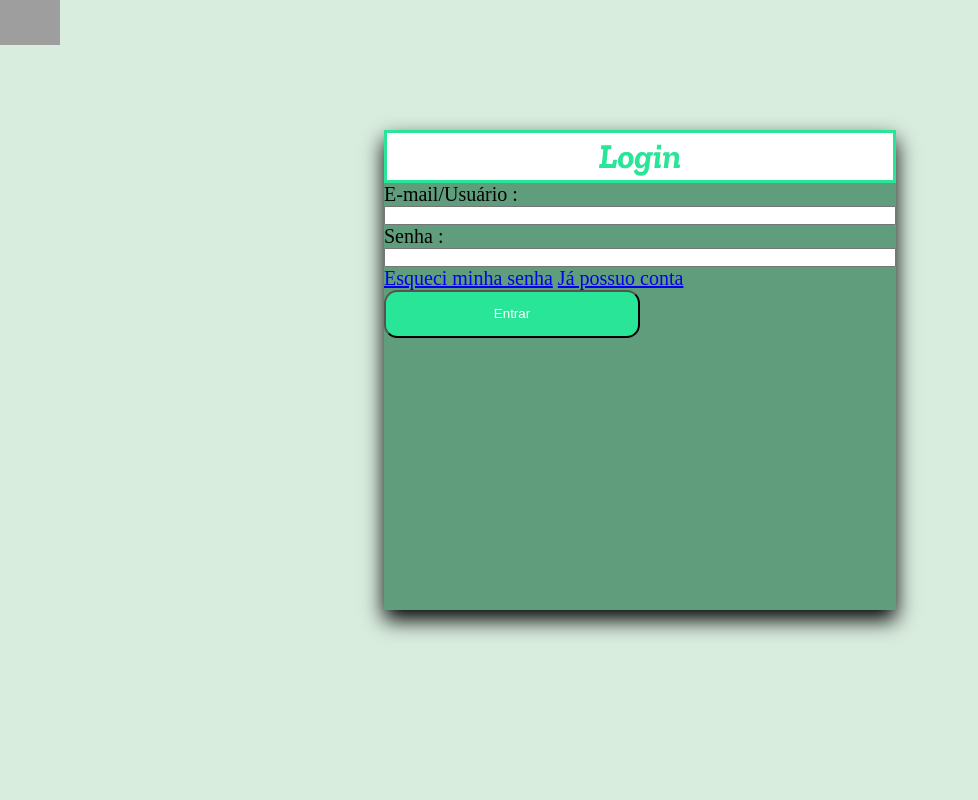
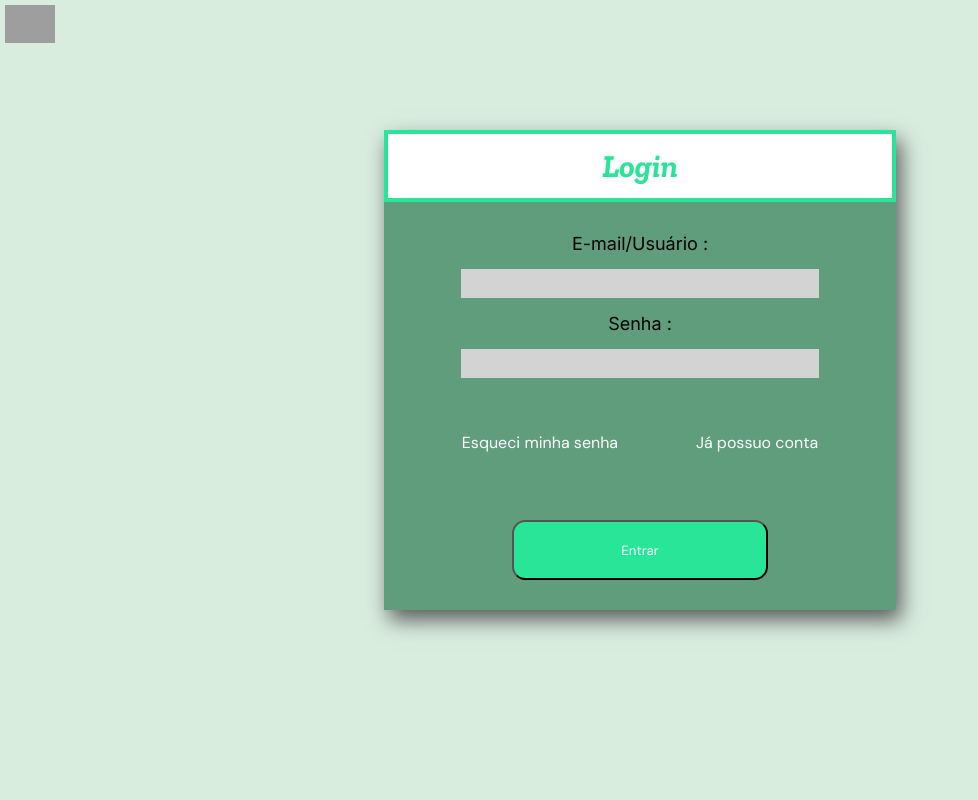
Before and after one commit to gabrielmocellin/GbClickerV2, a PHP site: page /login.html in a window 1280 px wide. Shown: the whole page, without its empty margins (0-978 px from the left). Run offline with PHP 8.4, Linux system fonts and the light colour scheme; grey boxes are pictures that could not be loaded.

Commit message:
Login quase finalizado + Resposividade

```diff
--- a/login/login.html
+++ b/login/login.html
@@ -10,20 +10,24 @@
 </head>
 <body>
     <header>
-        <button title='Voltar para página inicial' class='back_button'></button>
+        <button title='Voltar para página inicial' class='back_button pointer'></button>
     </header>
     <main>
         <form>
-            <h1 id='form-title'>Login</h1>
-            <label for='email-input'>E-mail/Usuário :</label>
-            <input id='email-input' name='email-input' type='text'>
-            <label for='senha-input'>Senha :</label>
-            <input id='senha-input' name='senha-input' type='password'>
-            <section id='form-redirect-buttons'>
-                <a href='#esqueci_senha'>Esqueci minha senha</a>
-                <a href='#registro'>Já possuo conta</a>
+            <h1 id='form-title' class='flex-center-center'>Login</h1>
+            <section id="inputs-sec" class='flex-center-center'>
+                <label class='labels' for='email-input'>E-mail/Usuário :</label>
+                <input id='email-input' name='email-input' class='inputs' type='text'>
+                <label class='labels' for='senha-input'>Senha :</label>
+                <input id='senha-input' name='senha-input' class='inputs' type='password'>
             </section>
-            <button id='login-button'>Entrar</button>
+            <section id='form-redirect-buttons-sec'>
+                <a class='pointer' href='#esqueci_senha'>Esqueci minha senha</a>
+                <a class='pointer' href='#registro'>Já possuo conta</a>
+            </section>
+            <section id="login-button-sec" class='flex-center-center'>
+                <button id='login-button' class='pointer'>Entrar</button>
+            </section>
         </form>
     </main>
 
--- a/login/style/login_style.css
+++ b/login/style/login_style.css
@@ -13,11 +13,20 @@
     --60green:#D9EDDF;
     --30green:#609D7C;
     --10green:#28E597;
-    --font-primary: 'Zilla Slab', serif;
-    --font-text: 'DM Sans', sans-serif;;
+    --font-primary: 'Zilla Slab';
+    --font-text: 'DM Sans';
+}
+
+.flex-center-center{
+    display:flex; justify-content: center; align-items: center;
+}
+
+.pointer{
+    cursor:pointer;
 }
 
 *{ /* Para tirar as configurações padrões de margin e padding */
+    cursor:default;
     box-sizing: border-box;
     outline:none; margin: 0; padding: 0; outline: 0;
 }
@@ -36,10 +45,10 @@ header{
 .back_button{
     border:none; background:none;
     height:100%; width:10%;
-    min-height:60px; max-width: 60px;
-    background-image: url('../../src/img/back_icon.png');
+    min-height:50px; max-width: 50px;
+    margin: 5px 0 0 5px;
+    background-image: url('../../src/img/back_arrow.png');
     background-size: contain; background-repeat: no-repeat;
-    cursor:pointer;
 }
 
 main{
@@ -53,23 +62,61 @@ main{
 main form{
     display:flex; flex-direction: column;
     min-width:300px;width: 40%;
+    min-height: 300px; height: 100%;
     font-size:20px;
     background: var(--30green);
-    box-shadow: 0px 0.5em 20px black;
+    box-shadow: 5px 10px 20px rgb(91, 91, 91);
 }
 
 #form-title{
-    font-size:35px; color: var(--10green);
-    position:relative; width:100%; height:1.5em;
-    display:flex; justify-content: center; align-items: center;
+    font-size:32px; color: var(--10green);
+    position:relative; width:100%; height:15%;
     font-family: var(--font-primary);
-    background: white; border: var(--10green) 0.1em solid;
+    background: white; border: var(--10green) 4px solid;
 }
 
+#inputs-sec{
+    flex-direction: column;
+    height:40%; width:100%;
+}
+
+.labels{
+    font-family: 'Inter', sans-serif;
+    font-size: 18px;
+    margin: 15px 0;
+}
+.inputs{
+    display:block;
+    outline: none; border: none; /*Tirando o padrão*/
+    position: relative;
+    background:lightgray;
+    height: 15%;
+    width:70%;
+}
+.inputs:before{
+    content: ""; position:absolute;
+    bottom: 0; width:10px; height: 10px;
+    background: red;
+}
+
+
+#form-redirect-buttons-sec{
+    height:20%;
+    font-size: 16px;
+    display:flex; justify-content: space-evenly; align-items: center;
+}
+#form-redirect-buttons-sec a{
+    font-family: var(--font-text);
+    text-decoration: none; color:white;
+}
+
+#login-button-sec{
+    width:100%; height:25%;
+}
 #login-button{
-    width:50%;
-    height:10%;
+    width:50%; height: 50%;
     background: var(--10green);
-    color:white;
+    color:white; font-family: var(--font-text);
     border-radius: 1em;
+    cursor: pointer;
 }
```
Also changed, not shown: src/img/back_arrow.png (added).
